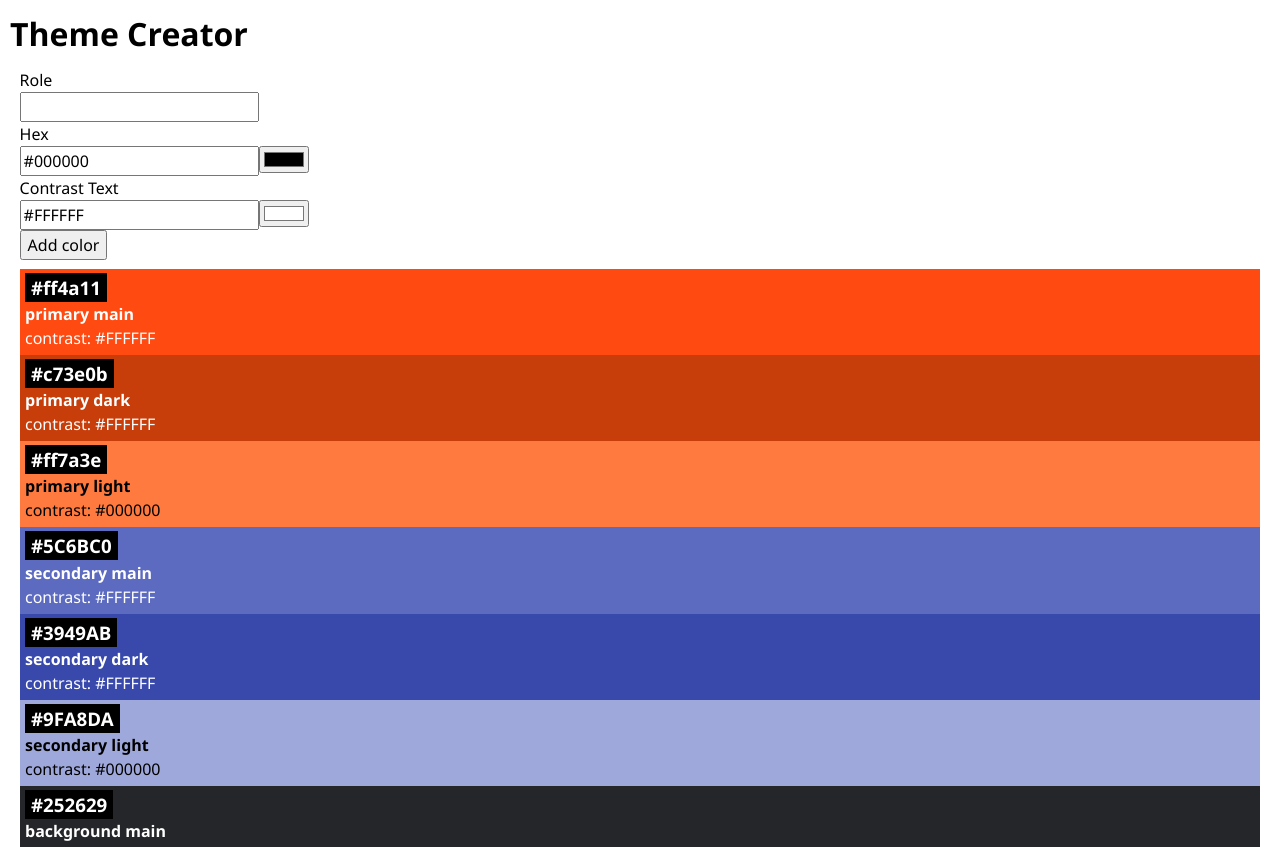
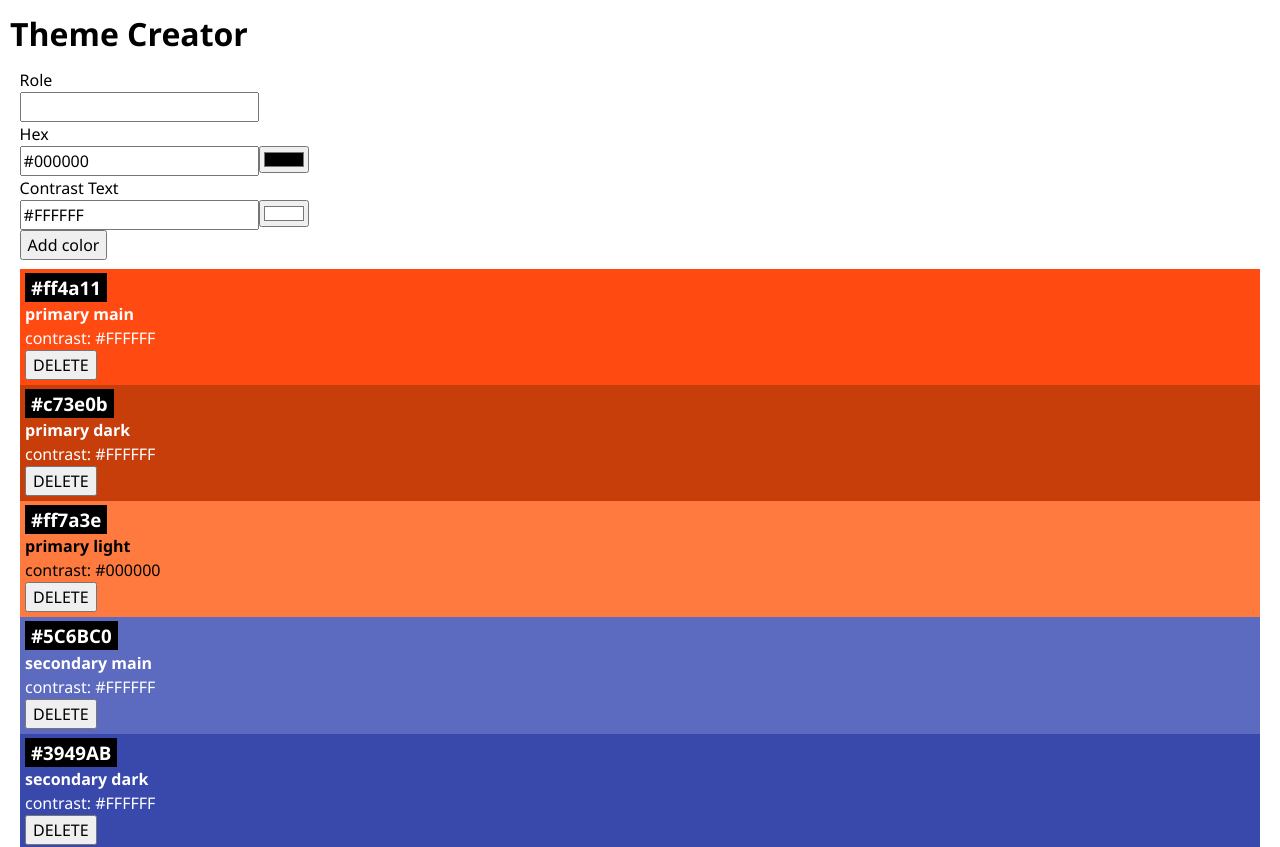
Before and after one commit to GregorWedlich/recap-project-4, a React (Vite) app: page / in a window 1280 px wide. Shown: the top 847 px of the page. Built offline with nearby package versions, Linux system fonts and the light colour scheme.

Commit message:
Feature: Create DeleteColor Component to delete a color from the theme

```diff
--- a/src/App.jsx
+++ b/src/App.jsx
@@ -12,13 +12,26 @@ function App() {
   function handleAddColor(newColor) {
     setColors([newColor, ...colors]);
   }
+
+  function handleDeleteColor(id) {
+    // filter the colors array to remove the color with the given id
+    const newColors = colors.filter((color) => color.id !== id);
+    setColors(newColors);
+  }
+
   return (
     <>
       <h1>Theme Creator</h1>
       {/* Pass the handleAddColor function as prop to the form */}
       <ColorForm onAddColor={handleAddColor} />
       {colors.map((color) => {
-        return <Color key={color.id} color={color} />;
+        return (
+          <Color
+            key={color.id}
+            color={color}
+            onDeleteColor={handleDeleteColor}
+          />
+        );
       })}
     </>
   );
--- a/src/Components/Color/Color.jsx
+++ b/src/Components/Color/Color.jsx
@@ -1,6 +1,7 @@
 import "./Color.css";
+import { DeleteColor } from "../DeleteColor/DeleteColor";
 
-export default function Color({ color }) {
+export default function Color({ color, onDeleteColor }) {
   // console.log("Find Issue 1 ");
   return (
     <div
@@ -13,6 +14,8 @@ export default function Color({ color }) {
       <h3 className="color-card-headline">{color.hex}</h3>
       <h4>{color.role}</h4>
       <p>contrast: {color.contrastText}</p>
+      {/* Prop drilling with onDeleteColor :-) */}
+      <DeleteColor color={color} onDeleteColor={onDeleteColor} />
     </div>
   );
 }
--- /dev/null
+++ b/src/Components/DeleteColor/DeleteColor.jsx
@@ -0,0 +1,36 @@
+import { useState } from "react";
+
+export function DeleteColor({ color, onDeleteColor }) {
+  const [showConfirmation, setShowConfirmation] = useState(false);
+
+  // if the user clicks the delete button, show the confirmation message "Really delete?"
+  function handleDeleteClick() {
+    setShowConfirmation(true);
+  }
+
+  // if the user clicks the delete button, call the onDeleteColor function and pass the color id to it
+  function handleConfirmDelete() {
+    onDeleteColor(color.id);
+    setShowConfirmation(false);
+  }
+
+  // if the user clicks the cancel button, hide the confirmation message
+  function handleCancelDelete() {
+    setShowConfirmation(false);
+  }
+
+  return (
+    <>
+      {/* Conditional rendering for confirmation dialog */}
+      {!showConfirmation ? (
+        <button onClick={handleDeleteClick}>DELETE</button>
+      ) : (
+        <div>
+          <p className="color-card-headline">Really delete?</p>
+          <button onClick={handleConfirmDelete}>Yes</button>
+          <button onClick={handleCancelDelete}>No</button>
+        </div>
+      )}
+    </>
+  );
+}
```
